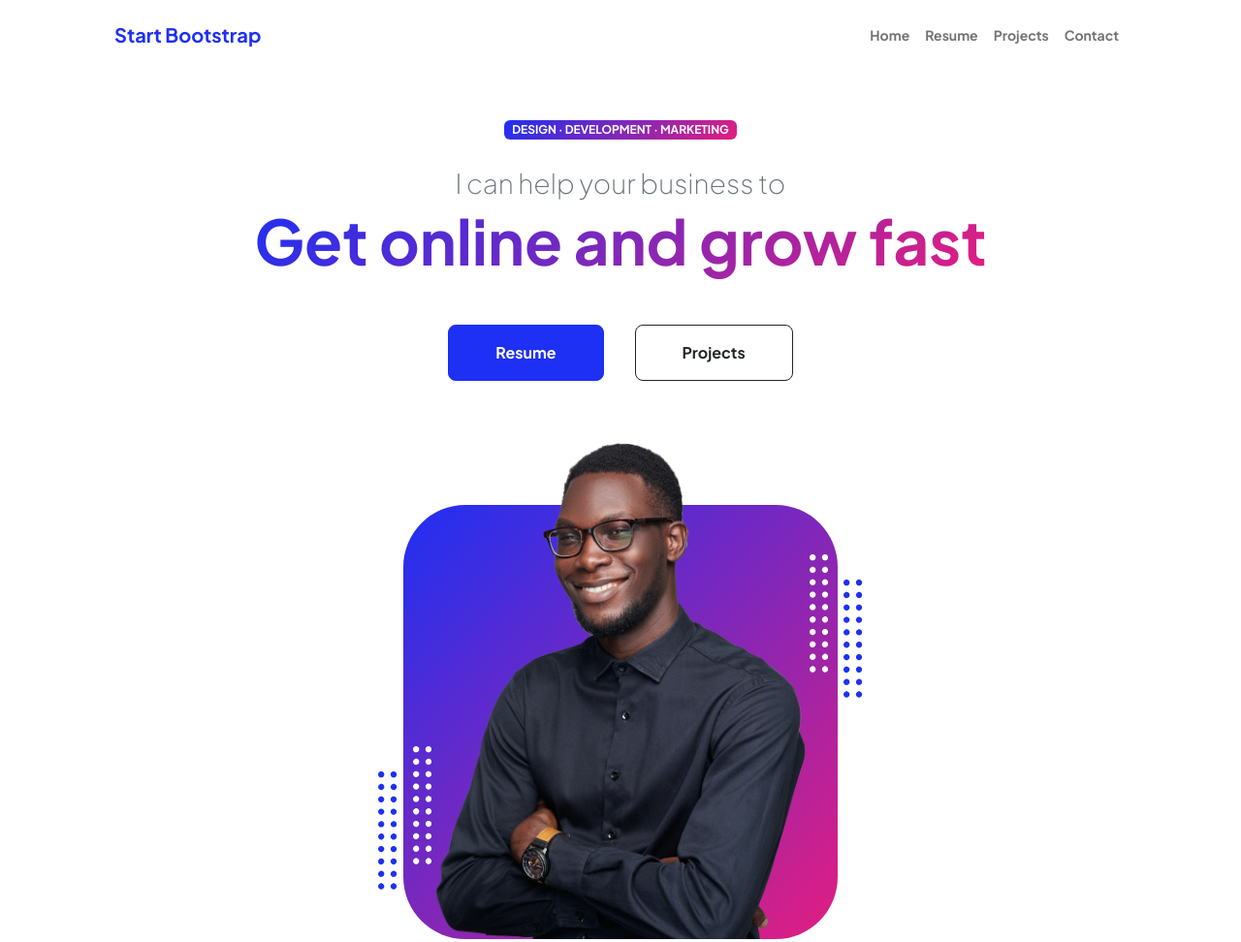
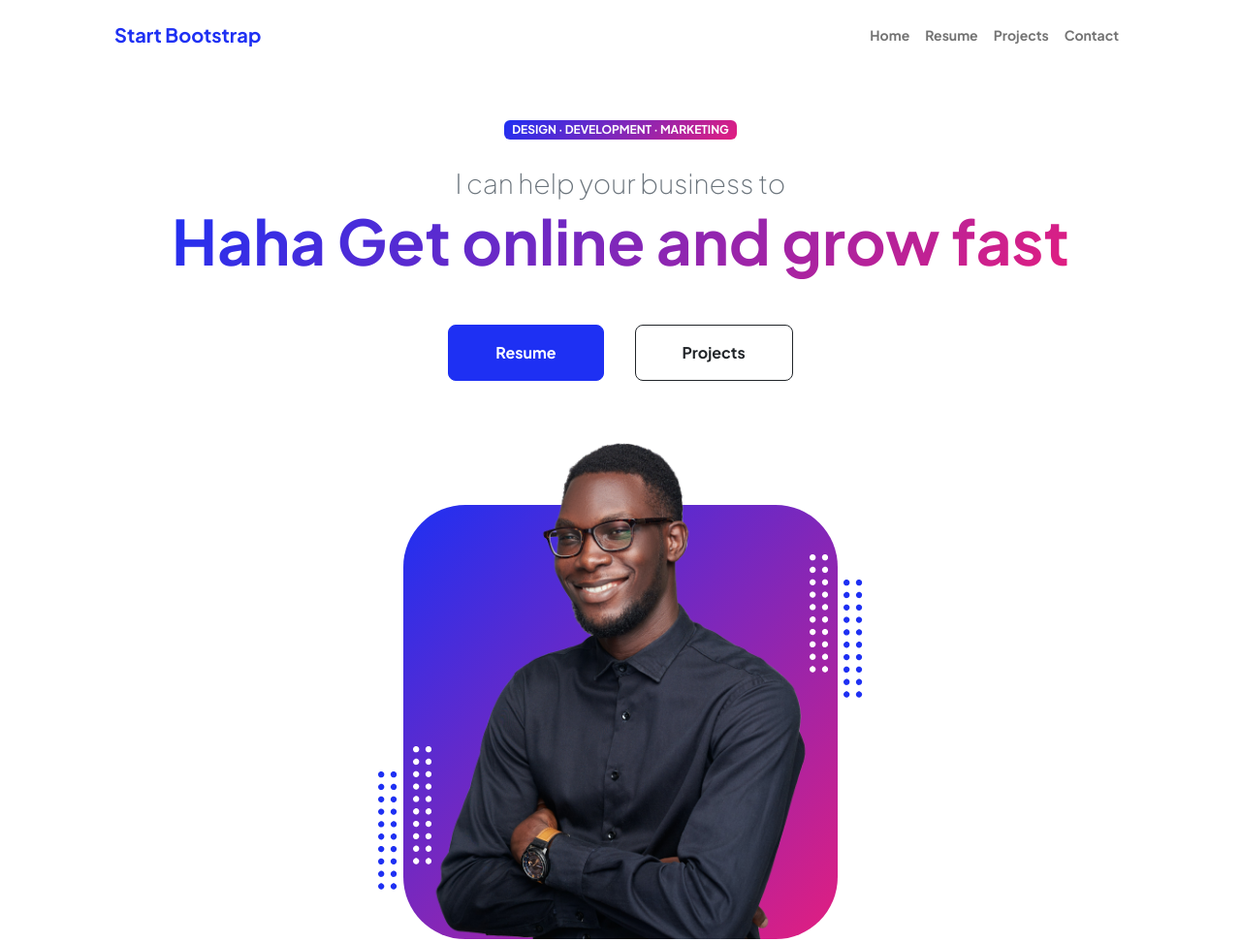
Before and after one commit to yuhihi0-0/is201demo, a plain HTML site: page index.html in a window 1280 px wide. Shown: the top 972 px of the page at 97% size. Drawn offline with nearby package versions, Linux system fonts and the light colour scheme.

Commit message:
Update index.html

```diff
--- a/index.html
+++ b/index.html
@@ -47,7 +47,7 @@
                                 <div class="text-uppercase">Design &middot; Development &middot; Marketing</div>
                             </div>
                             <div class="fs-3 fw-light text-muted">I can help your business to</div>
-                            <h1 class="display-3 fw-bolder mb-5"><span class="text-gradient d-inline">Get online and grow fast</span></h1>
+                            <h1 class="display-3 fw-bolder mb-5"><span class="text-gradient d-inline">Haha Get online and grow fast</span></h1>
                             <div class="d-grid gap-3 d-sm-flex justify-content-sm-center justify-content-xxl-start mb-3">
                                 <a class="btn btn-primary btn-lg px-5 py-3 me-sm-3 fs-6 fw-bolder" href="resume.html">Resume</a>
                                 <a class="btn btn-outline-dark btn-lg px-5 py-3 fs-6 fw-bolder" href="projects.html">Projects</a>
```
